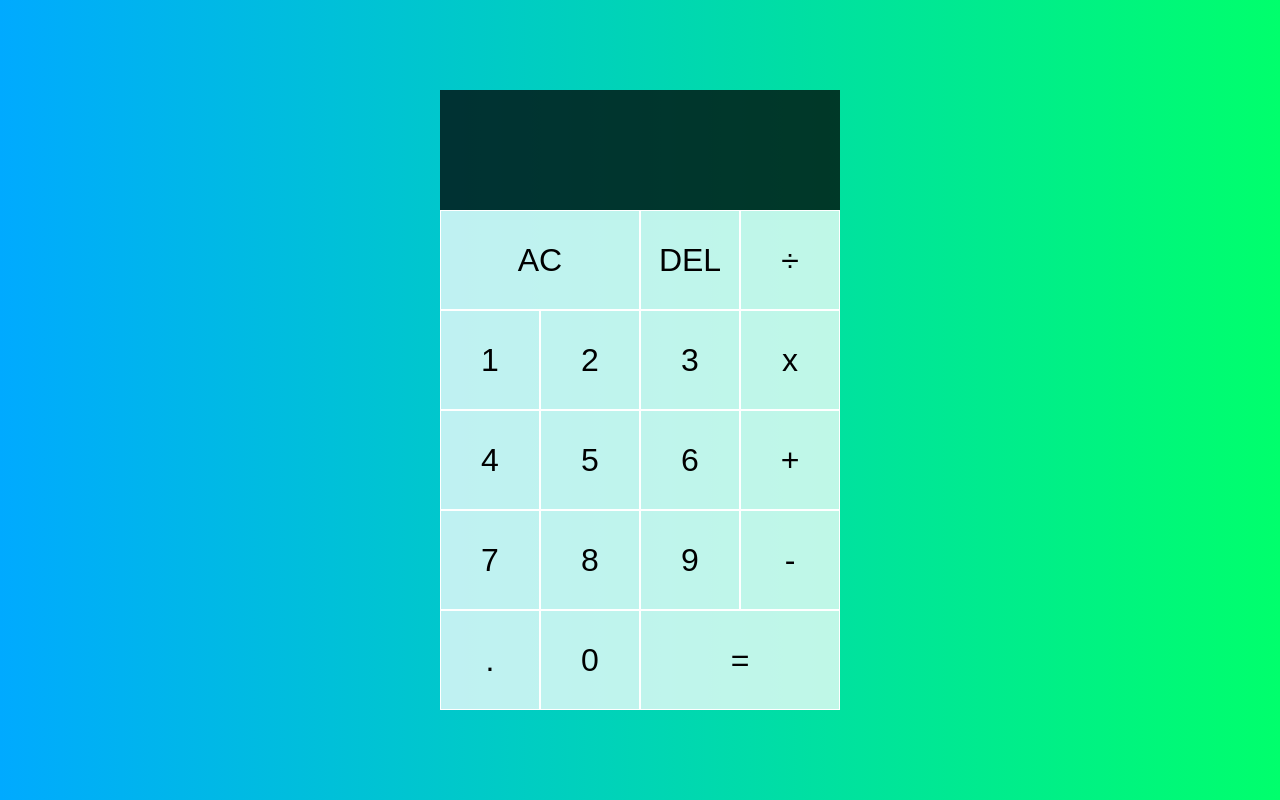
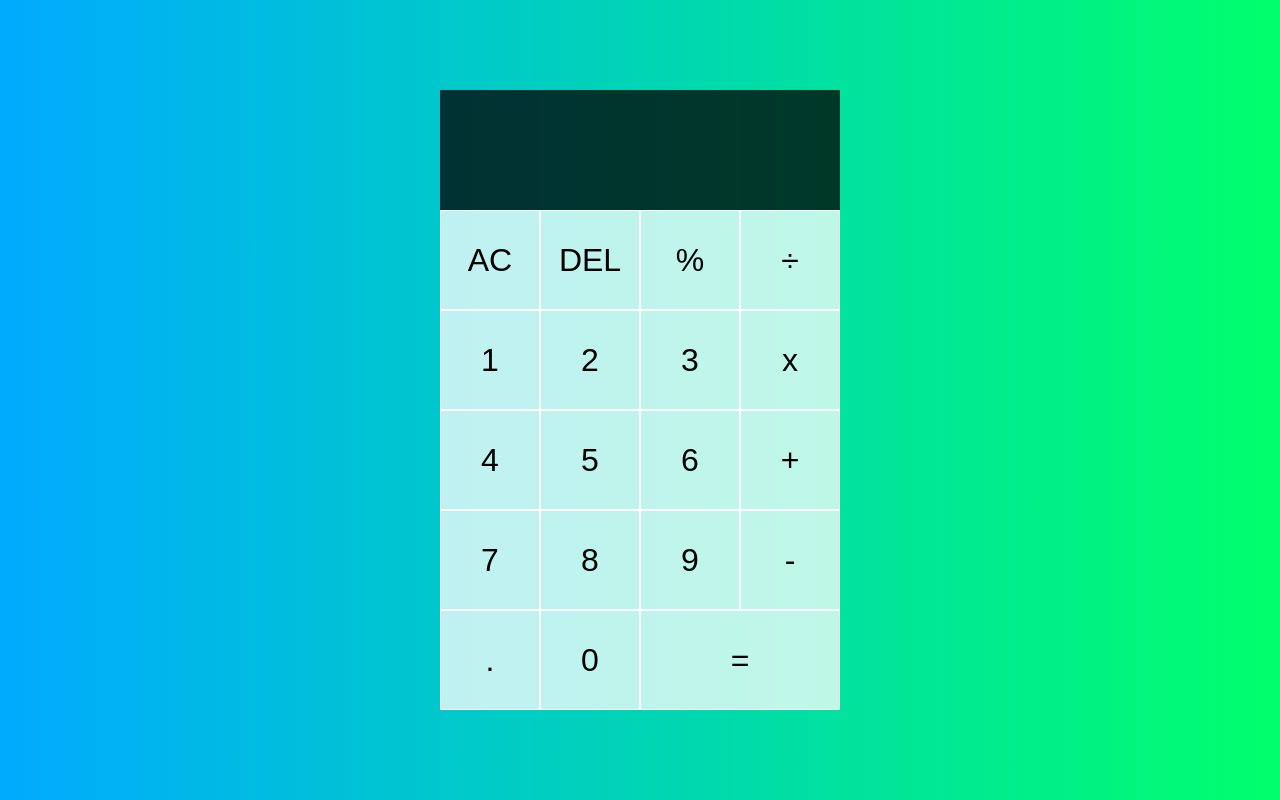
Before and after one commit to thanhnguyen994/Calculator-Web, a plain HTML site: page index.html in a window 1280 px wide. Drawn offline with Linux system fonts and the light colour scheme.

Commit message:
Add modulo operation

```diff
--- a/index.html
+++ b/index.html
@@ -13,8 +13,9 @@
             <div data-previous-operand class="previous-operand"></div>
             <div data-current-operand class="current-operand"></div>
         </div>
-        <button data-all-clear class="span-two">AC</button>
+        <button data-all-clear>AC</button>
         <button data-delete>DEL</button>
+        <button data-operation>%</button>
         <button data-operation>÷</button>
         <button data-number>1</button>
         <button data-number>2</button>
--- a/script.js
+++ b/script.js
@@ -53,6 +53,9 @@ class Calculator {
                 break
             case '÷':
                 computation = prev / current
+                break
+            case '%':
+                computation = prev%current
                 break
             default:
                 return
```
